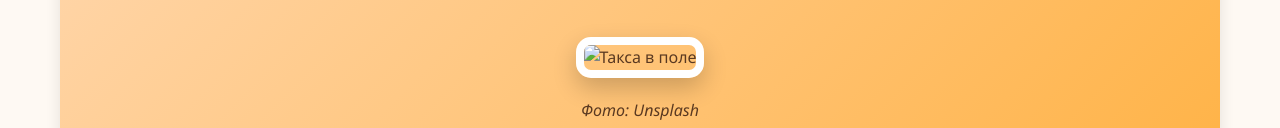
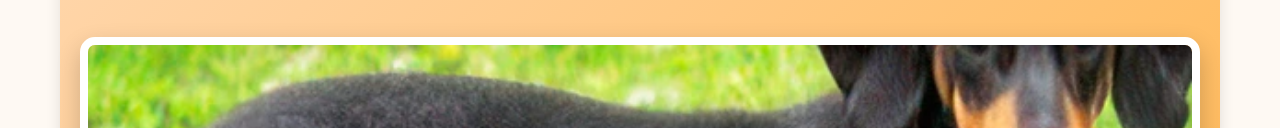
Before and after one commit to BlinchOT/demo0902, a plain HTML site: page docs/index.html in a window 1280 px wide. Shown: the part 196-324 px from the top of the page. Drawn offline with Linux system fonts and the light colour scheme.

Commit message:
Changes to be committed: 	modified:   docs/index.html

```diff
--- a/docs/index.html
+++ b/docs/index.html
@@ -307,7 +307,7 @@
         <header>
             <h1><i class="fas fa-paw"></i> Таксы: Очарование в миниатюре <i class="fas fa-paw"></i></h1>
             <p class="tagline">Маленькое тело, большое сердце и бесконечная преданность</p>
-            <img src="img222.png" alt="Такса в поле" class="hero-image">
+            <img src="imgs/img222.png" alt="Такса в поле" class="hero-image">
             <p><em>Фото: Unsplash</em></p>
         </header>
 
```
